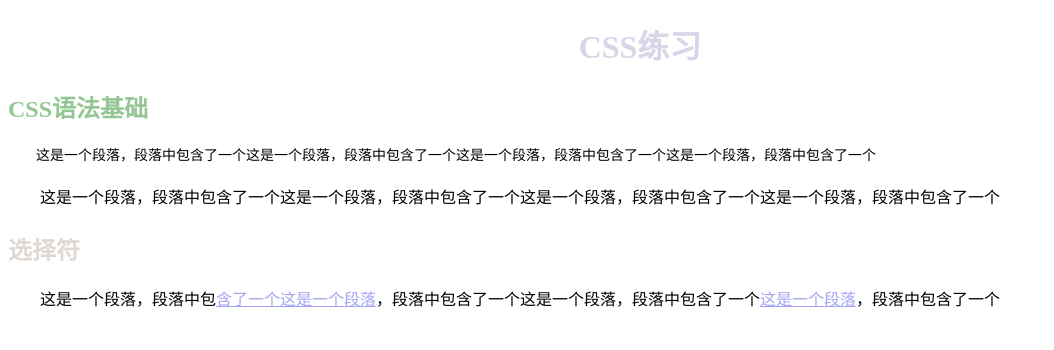
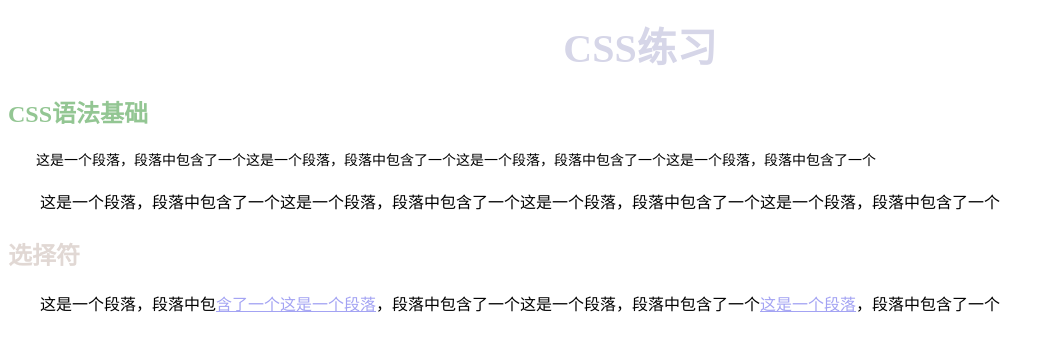
Before and after one commit to FUJI-sudo/P231014872xuhuayu, a plain HTML site: page 03-css-01.html in a window 1280 px wide. Shown: the whole page, without its empty margins (0-1054 px from the left). Drawn offline with Linux system fonts and the light colour scheme.

Commit message:
Add files via upload

```diff
--- a/main.css
+++ b/main.css
@@ -1,4 +1,7 @@
-h1{
-    text-align: center;
-    color: rgb(30, 255, 0);
+h1 {
+  text-align: center;
+  color: #4285f4;
+  font-weight: 600;
+  margin: 1rem 0;
+  font-size: 2.5rem;
 }
```
